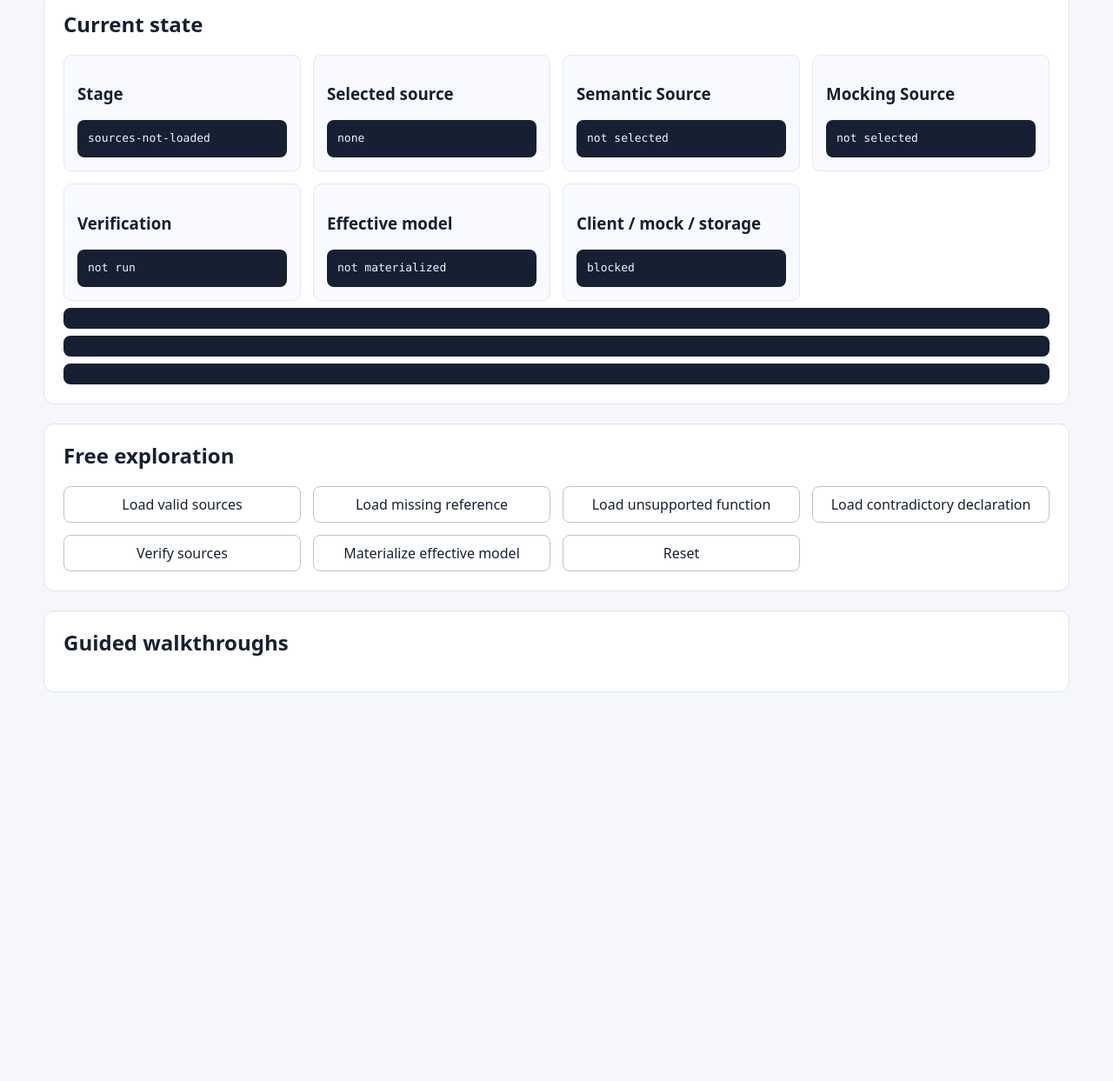
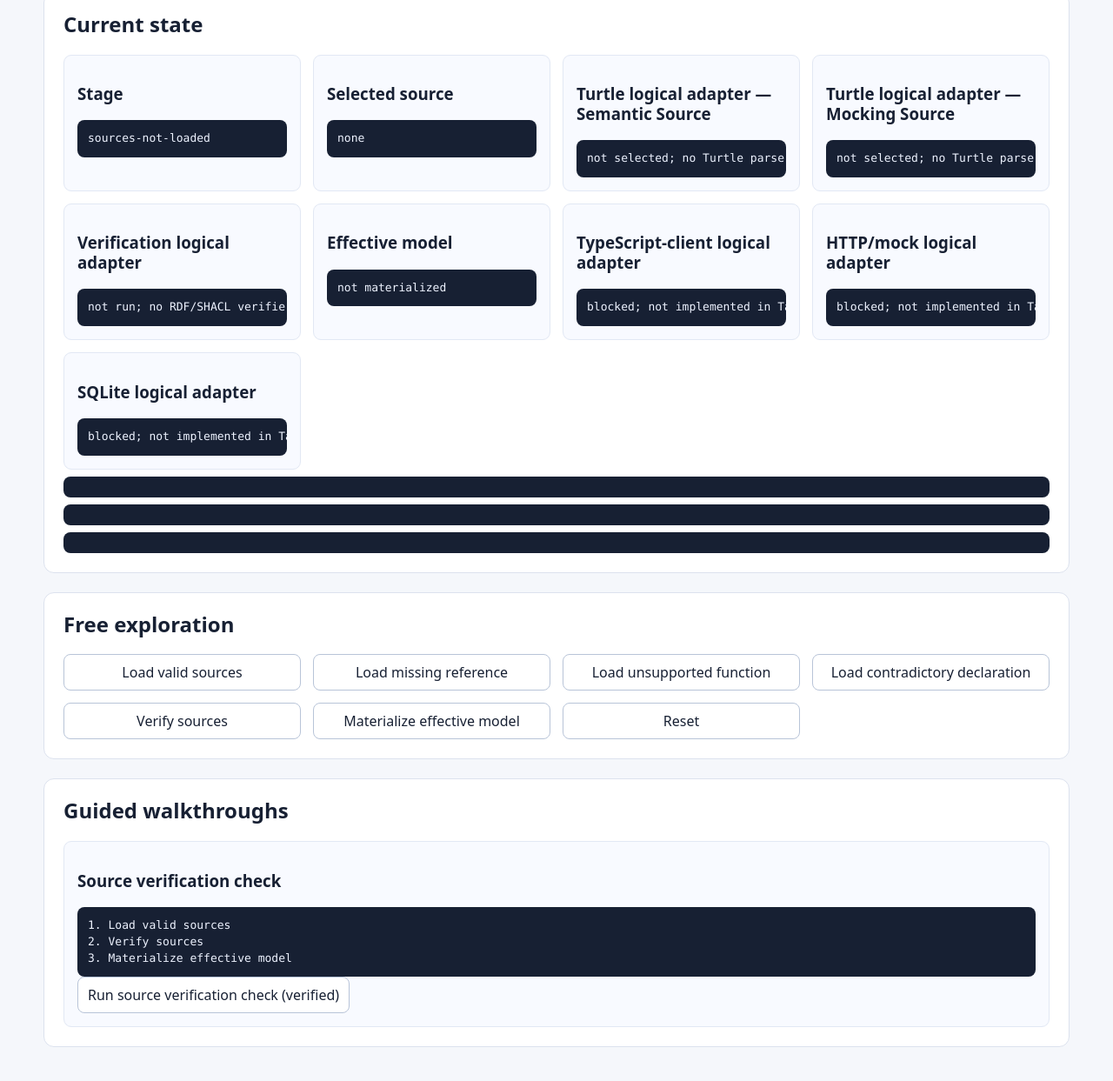
Before and after one commit to TalbyAI/talby-domain, a plain HTML site: page prototypes/contract-acceptance-seam/index.html in a window 1280 px wide. Shown: the part 207-1450 px from the top of the page at 87% size. Before the commit the page ends 1067 px from the top, so only its background shows below. Drawn offline with Linux system fonts and the light colour scheme.

Commit message:
fix: expose contract verification walkthrough

```diff
--- a/prototypes/contract-acceptance-seam/index.html
+++ b/prototypes/contract-acceptance-seam/index.html
@@ -88,6 +88,22 @@ s:ApproveKnownProject a m:Scenario .`,
           { code: "DECLARATION_CONTRADICTION", paths: ["/Proyecto/importe"] }
         ] } }
       };
+      const sourceNotFound = {
+        status: "blocked",
+        diagnostics: [{ code: "SOURCE_NOT_FOUND", paths: ["/sources"] }]
+      };
+      const walkthroughs = [{
+        title: "Source verification check",
+        steps: [
+          { label: "Load valid sources", action: { type: "loadSources" } },
+          { label: "Verify sources", action: { type: "verify" } },
+          { label: "Materialize effective model", action: { type: "materialize" } }
+        ]
+      }];
+
+      function fixtureFor(source) {
+        return Object.hasOwn(fixtures, source) ? fixtures[source] : null;
+      }
 
       function verifySources(fixture) {
         return fixture.verification;
@@ -125,11 +141,14 @@ s:ApproveKnownProject a m:Scenario .`,
         if (action.type === "reset") return initialState();
         if (action.type === "loadSources" || action.type === "loadInvalidSource") {
           const selectedSource = action.source || (action.type === "loadSources" ? "valid" : null);
-          if (!fixtures[selectedSource]) return state;
+          if (!fixtureFor(selectedSource)) {
+            return { ...initialState(), stage: "blocked", selectedSource, verification: sourceNotFound };
+          }
           return { ...initialState(), stage: "sources-loaded", selectedSource };
         }
         if (action.type === "verify" && state.selectedSource) {
-          const verification = verifySources(fixtures[state.selectedSource]);
+          const fixture = fixtureFor(state.selectedSource);
+          const verification = fixture ? verifySources(fixture) : sourceNotFound;
           return {
             ...state,
             stage: verification.status === "verified" ? "verified" : "blocked",
@@ -154,13 +173,14 @@ s:ApproveKnownProject a m:Scenario .`,
         return state;
       }
 
-      return { fixtures, walkthroughs: [], initialState, reduce };
+      return { fixtures, walkthroughs, initialState, reduce };
     })();
 
     const elements = {
       scope: document.querySelector("#scope"),
       state: document.querySelector("#state"),
-      freePlay: document.querySelector("#free-play")
+      freePlay: document.querySelector("#free-play"),
+      walkthroughs: document.querySelector("#walkthroughs")
     };
     let state = ContractAcceptanceProbe.initialState();
 
@@ -176,18 +196,22 @@ s:ApproveKnownProject a m:Scenario .`,
     }
 
     function render(currentState) {
-      const fixture = ContractAcceptanceProbe.fixtures[currentState.selectedSource];
+      const fixture = Object.hasOwn(ContractAcceptanceProbe.fixtures, currentState.selectedSource)
+        ? ContractAcceptanceProbe.fixtures[currentState.selectedSource]
+        : null;
       elements.scope.textContent = "Logical contract-level probe; no parser, runtime, network, or persistence is run.";
       elements.state.replaceChildren(
         card("Stage", currentState.stage),
         card("Selected source", currentState.selectedSource || "none"),
-        card("Semantic Source", fixture?.semanticSource || "not selected"),
-        card("Mocking Source", fixture?.mockingSource || "not selected"),
-        card("Verification", currentState.verification
+        card("Turtle logical adapter — Semantic Source", fixture?.semanticSource || "not selected; no Turtle parser"),
+        card("Turtle logical adapter — Mocking Source", fixture?.mockingSource || "not selected; no Turtle parser"),
+        card("Verification logical adapter", currentState.verification
           ? currentState.verification.diagnostics.map(({ code, paths }) => `${code} ${paths.join(", ")}`).join("\n") || currentState.verification.status
-          : "not run"),
+          : "not run; no RDF/SHACL verifier"),
         card("Effective model", currentState.effectiveModel ? JSON.stringify(currentState.effectiveModel, null, 2) : "not materialized"),
-        card("Client / mock / storage", [currentState.clientEnabled, currentState.mockEnabled, currentState.storageEnabled].every(Boolean) ? "available" : "blocked")
+        card("TypeScript-client logical adapter", `${currentState.clientEnabled ? "unblocked" : "blocked"}; not implemented in Task 2`),
+        card("HTTP/mock logical adapter", `${currentState.mockEnabled ? "unblocked" : "blocked"}; not implemented in Task 2`),
+        card("SQLite logical adapter", `${currentState.storageEnabled ? "unblocked" : "blocked"}; not implemented in Task 2`)
       );
       elements.freePlay.replaceChildren();
       [
@@ -206,6 +230,19 @@ s:ApproveKnownProject a m:Scenario .`,
         button.addEventListener("click", () => dispatch(action));
         elements.freePlay.append(button);
       });
+      elements.walkthroughs.replaceChildren();
+      ContractAcceptanceProbe.walkthroughs.forEach((walkthrough) => {
+        const item = card(walkthrough.title, walkthrough.steps.map(({ label }, index) => `${index + 1}. ${label}`).join("\n"));
+        const button = document.createElement("button");
+        button.type = "button";
+        button.textContent = "Run source verification check (verified)";
+        button.addEventListener("click", () => {
+          state = walkthrough.steps.reduce((next, { action }) => ContractAcceptanceProbe.reduce(next, action), ContractAcceptanceProbe.initialState());
+          render(state);
+        });
+        item.append(button);
+        elements.walkthroughs.append(item);
+      });
     }
 
     function dispatch(action) {
```
